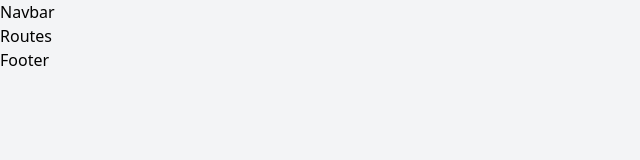
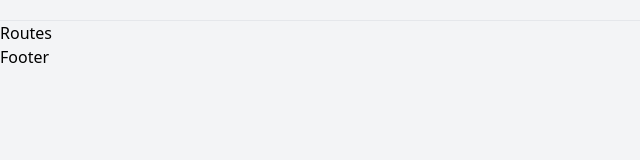
Before and after one commit to software-developer-yamin/Google-Search-Clone-With-ReactJS, a React (Create React App) app: page / in a window 1280 px wide. Shown: the top 160 px of the page, without its empty margins (0-640 px from the left). Built offline with nearby package versions, Linux system fonts and the light colour scheme.

Commit message:
Import BrowserRouter from react-router-dom near the top of your file and wrap your app in a <BrowserRouter>

```diff
--- a/package.json
+++ b/package.json
@@ -8,6 +8,7 @@
     "@testing-library/user-event": "^13.2.1",
     "react": "^17.0.2",
     "react-dom": "^17.0.2",
+    "react-router-dom": "6",
     "react-scripts": "5.0.0",
     "web-vitals": "^2.1.0"
   },
--- a/src/components/Navbar.jsx
+++ b/src/components/Navbar.jsx
@@ -1,5 +1,9 @@
 function Navbar() {
-  return <div>Navbar</div>;
+  return (
+    <header className="p-5 pb-0 flex flex-wrap sm:justify-between justify-center items-center border-b border-gray-200 dark:border-gray-700">
+      <nav className="flex justify-between items-center space-x-5 w-screen"></nav>
+    </header>
+  );
 }
 
 export default Navbar;
--- a/src/index.js
+++ b/src/index.js
@@ -1,12 +1,15 @@
 import React from 'react';
 import ReactDOM from 'react-dom';
+import { BrowserRouter } from "react-router-dom";
+import App from './App';
 import './index.css';
-import App from './App';
 import reportWebVitals from './reportWebVitals';
 
 ReactDOM.render(
   <React.StrictMode>
-    <App />
+    <BrowserRouter>
+      <App />
+    </BrowserRouter>
   </React.StrictMode>,
   document.getElementById('root')
 );
```
Also changed, not shown: 1 other file (tests, documents, lock files or other folders).
